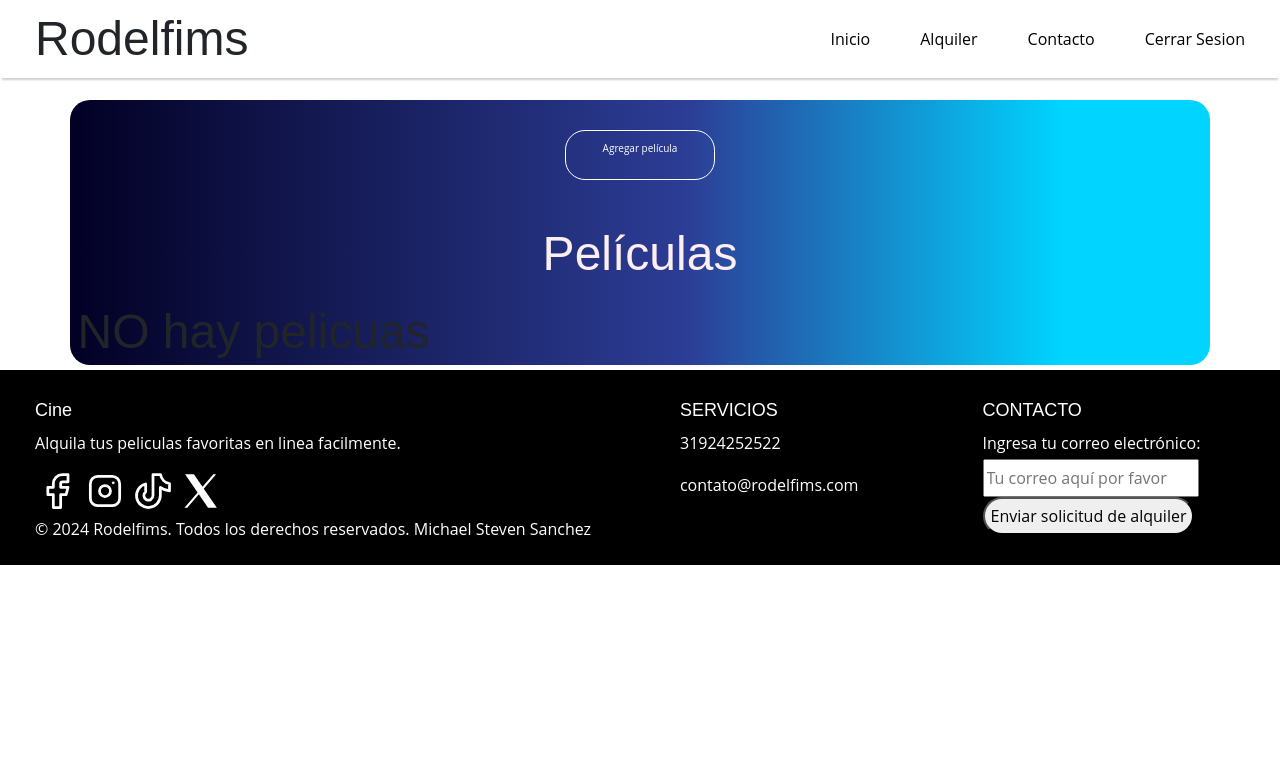
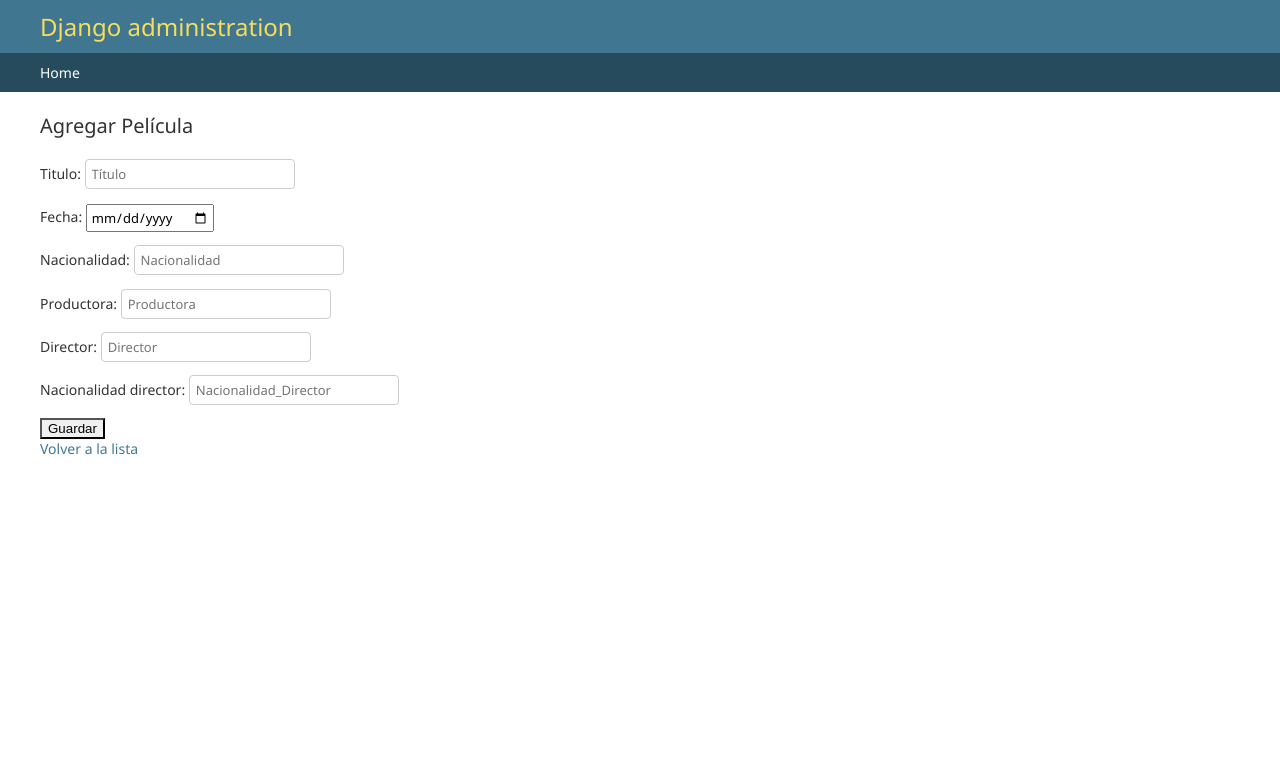
Before and after one commit to stevenbisbi/rodelfims-bd1, a Django app: template alquiler/templates/administrador.html in a window 1280 px wide. Shown: the top 775 px of the page. After the commit the page ends 455 px from the top, so only its background shows below. Run offline with Django 5.2, Linux system fonts and the light colour scheme; the template is opened without the code that fills it: values that come from a table or form of the project are taken from there, others are empty; the visitor is signed in with stand-in values (Sample User, id 1).

Commit message:
remove cosas

```diff
--- a/alquiler/forms.py
+++ b/alquiler/forms.py
@@ -1,5 +1,4 @@
 from django import forms
-
 class PeliculaForm(forms.Form):
     Titulo = forms.CharField(
         max_length=200,
@@ -16,27 +15,11 @@ class PeliculaForm(forms.Form):
         max_length=150,
         widget=forms.TextInput(attrs={'class': 'form-control', 'placeholder': 'Productora'})
     )
-
-    # Campos para el director
     Director = forms.CharField(
         max_length=150,
         widget=forms.TextInput(attrs={'class': 'form-control', 'placeholder': 'Director'})
     )
     Nacionalidad_Director = forms.CharField(
         max_length=150,
-        widget=forms.TextInput(attrs={'class': 'form-control', 'placeholder': 'Nacionalidad Director'})
+        widget=forms.TextInput(attrs={'class': 'form-control', 'placeholder': 'Nacionalidad_Director'})
     )
-
-    # Campos para el actor
-    Actor_Nombre = forms.CharField(
-        max_length=100,
-        widget=forms.TextInput(attrs={'class': 'form-control', 'placeholder': 'Nombre del Actor'})
-    )
-    Actor_Nacionalidad = forms.CharField(
-        max_length=100,
-        widget=forms.TextInput(attrs={'class': 'form-control', 'placeholder': 'Nacionalidad del Actor'})
-    )
-    Actor_Sexo = forms.ChoiceField(
-        choices=[('M', 'Masculino'), ('F', 'Femenino')],
-        widget=forms.Select(attrs={'class': 'form-control'})
-    )
--- a/alquiler/templates/administrador.html
+++ b/alquiler/templates/administrador.html
@@ -1,41 +1,10 @@
-{% extends "layouts/base.html" %}
+{% extends "admin/base_site.html" %}
 {% block content %}
-{% load static %}
-<main class="container m-t bg img-radius">
-    <div class="d-flex justify-content-center my-4 py-5">
-        <form action="{% url 'agregar_pelicula' %}" method="GET">
-            <button class="btn boton-main d-flex justify-content-center" type="submit">
-                Agregar película
-            </button>
-        </form>
-    </div>
-    <h1 class="text-center mb-4 titulo-bg">Películas</h1>
-
-    <div class="row">
-        <h1>{{peliculas.Titulo}}</h1>
-        {% if peliculas %}
-            {% for pelicula in peliculas %}
-            <div class="col-md-4 my-3">
-                <div class="movie-card">
-                    <img src="{% static 'img/' %}{{ forloop.counter }}.jpg" alt="Poster de Película {{ pelicula.id }}" class="movie-image">
-                    <div class="movie-details">
-                        <h2 class="movie-title">{{ pelicula.Titulo }}</h2>
-                        <h5 class="movie-description">{{ pelicula.Fecha }}</h5>
-                        <p class="movie-description">Es una película increíble que no te puedes perder.</p>
-                        <h5>Nacionalidad:</h5>
-                        <h4 class="movie-atributes">{{ pelicula.Nacionalidad }}</h4>
-                        <h5>Productora:</h5>
-                        <h4 class="movie-atributes">{{ pelicula.Productora }}</h4>
-                        <button class="btn boton-main">Editar</button>
-                        <button class="btn boton-secundary">Eliminar</button>
-                    </div>
-                </div>
-            </div>
-            {% endfor %}
-        {% else %}
-            <h1>NO hay pelicuas</h1>
-        {% endif %}
-    </div>
-</main>
-
+<h1>Agregar Película</h1>
+<form method="POST">
+    {% csrf_token %}
+    {{ form.as_p }}
+    <button type="submit" class="btn btn-primary mt-3">Guardar</button>
+</form>
+<a href="../" class="btn btn-secondary mt-3">Volver a la lista</a>
 {% endblock %}
--- a/alquiler/templates/agregar_pelicula.html
+++ b/alquiler/templates/agregar_pelicula.html
@@ -1,7 +1,7 @@
 {% extends "layouts/base.html" %}
 {% block content %}
 
-<main class="container m-t">
+ <main class="container m-t">
     <div class="col-md-4 offset-md-4">
       <form id="pelicula-form" action="" method="POST" class="card card-body mt-5">
         <h1>Agregar Película</h1>
```
